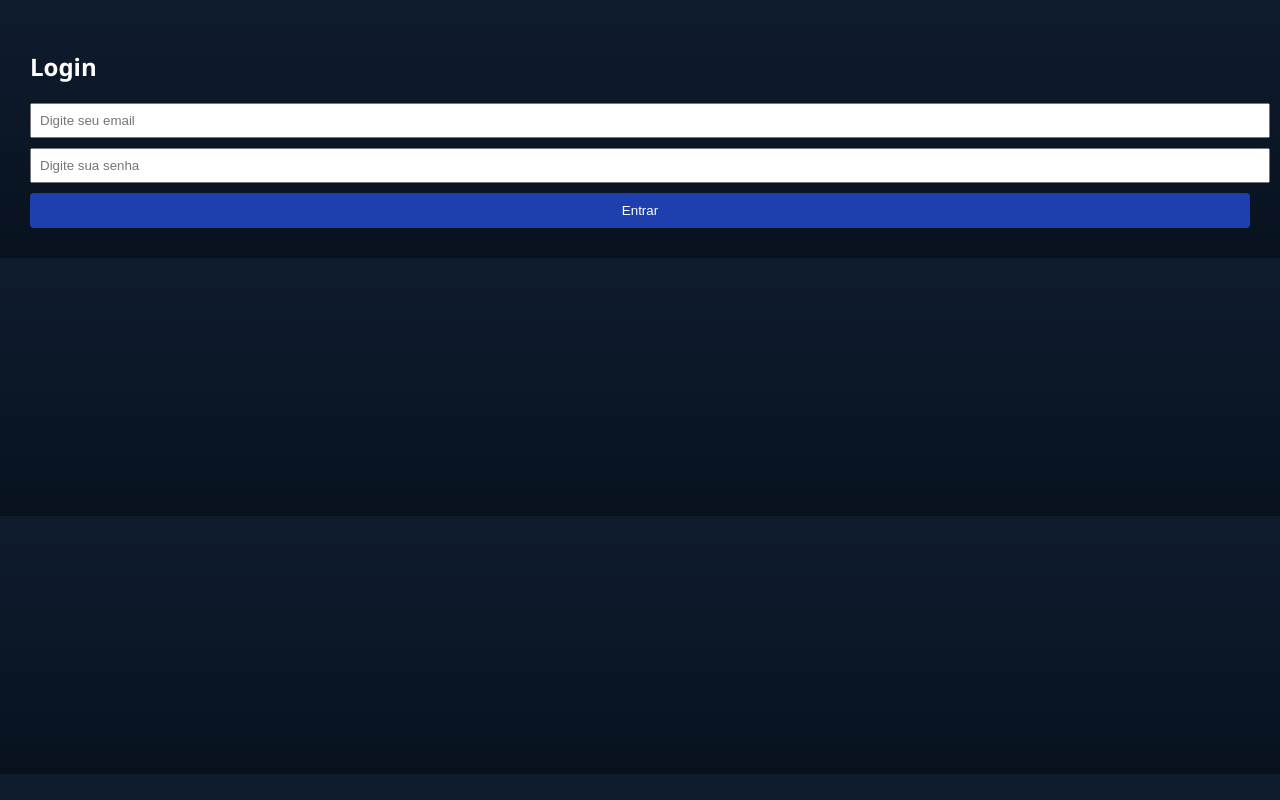
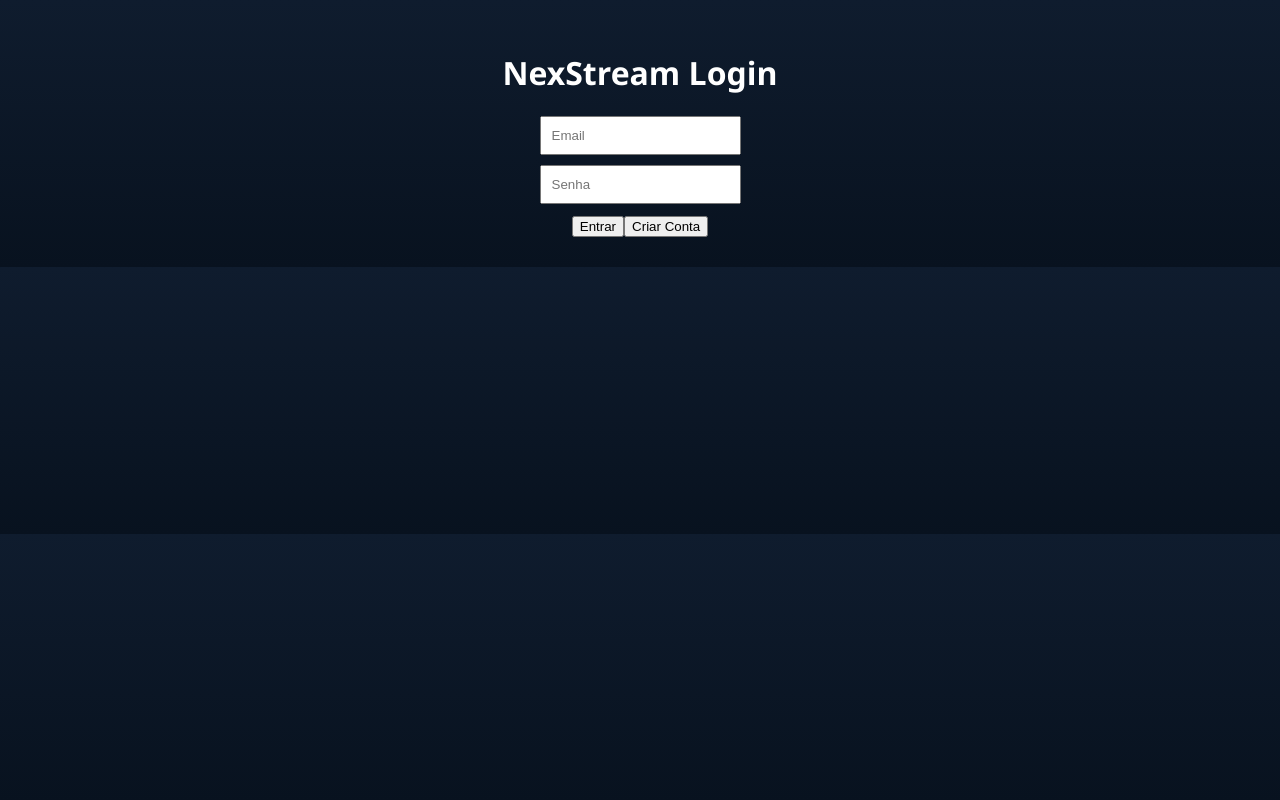
Before and after one commit to jobrentransportes195-alt/nexstream4, a React (Vite) app: page / in a window 1280 px wide. Built offline with nearby package versions, Linux system fonts and the light colour scheme.

Commit message:
Atualizar o Login.tsx

```diff
--- a/components/Login.tsx
+++ b/components/Login.tsx
@@ -1,87 +1,50 @@
-import React, { useState } from "react";
+import { useState } from "react";
 import { supabase } from "../services/supabase";
 
-interface LoginProps {
-  onLogin: (user: any, isAdmin: boolean) => void;
+function Login() {
+  const [email, setEmail] = useState("");
+  const [password, setPassword] = useState("");
+
+  async function handleLogin() {
+    const { error } = await supabase.auth.signInWithPassword({
+      email,
+      password,
+    });
+
+    if (error) alert(error.message);
   }
 
-const Login: React.FC<LoginProps> = ({ onLogin }) => {
-  const [email, setEmail] = useState("");
-  const [password, setPassword] = useState("");
-  const [loading, setLoading] = useState(false);
-
-  const handleSubmit = async (e: React.FormEvent) => {
-    e.preventDefault();
-    setLoading(true);
-
-    const { data, error } = await supabase.auth.signInWithPassword({
-      email: email.trim(),
-      password: password.trim(),
+  async function handleRegister() {
+    const { error } = await supabase.auth.signUp({
+      email,
+      password,
     });
 
-    if (error) {
-      alert(error.message);
-      setLoading(false);
-      return;
+    if (error) alert(error.message);
+    else alert("Conta criada! Verifique seu email.");
   }
 
-    if (data.user) {
-      onLogin(
-        {
-          id: data.user.id,
-          email: data.user.email,
-        },
-        false
+  return (
+    <div style={{ padding: 30, textAlign: "center" }}>
+      <h1>NexStream Login</h1>
+
+      <input
+        placeholder="Email"
+        onChange={e => setEmail(e.target.value)}
+        style={{ display: "block", margin: "10px auto", padding: 10 }}
+      />
+
+      <input
+        placeholder="Senha"
+        type="password"
+        onChange={e => setPassword(e.target.value)}
+        style={{ display: "block", margin: "10px auto", padding: 10 }}
+      />
+
+      <button onClick={handleLogin}>Entrar</button>
+      <button onClick={handleRegister}>Criar Conta</button>
+    </div>
   );
 }
 
-    setLoading(false);
-  };
-
-  return (
-    <div style={{ padding: 30 }}>
-      <h2>Login</h2>
-
-      <form onSubmit={handleSubmit}>
-        <div style={{ marginBottom: 10 }}>
-          <input
-            type="email"
-            placeholder="Digite seu email"
-            value={email}
-            onChange={(e) => setEmail(e.target.value)}
-            required
-            style={{ padding: 8, width: "100%" }}
-          />
-        </div>
-
-        <div style={{ marginBottom: 10 }}>
-          <input
-            type="password"
-            placeholder="Digite sua senha"
-            value={password}
-            onChange={(e) => setPassword(e.target.value)}
-            required
-            style={{ padding: 8, width: "100%" }}
-          />
-        </div>
-
-        <button
-          type="submit"
-          disabled={loading}
-          style={{
-            padding: 10,
-            width: "100%",
-            background: "#1e40af",
-            color: "#fff",
-            border: "none",
-            borderRadius: 4,
-          }}
-        >
-          {loading ? "Entrando..." : "Entrar"}
-        </button>
-      </form>
-    </div>
-  );
-};
-
 export default Login;
```
Lines whose indentation alone changed are shown as unchanged.
